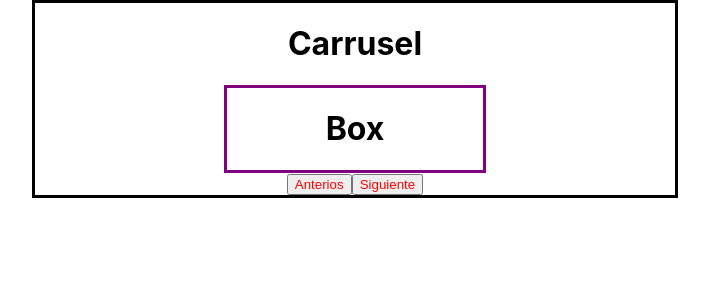
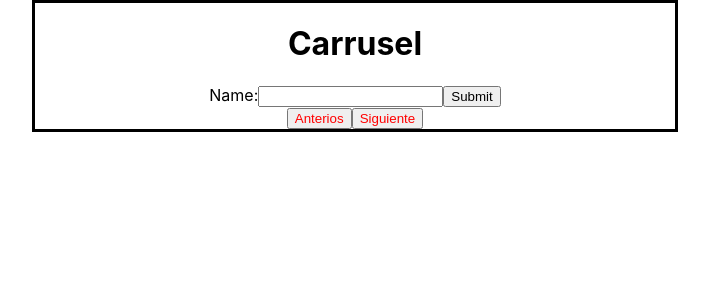
Before and after one commit to patricio87209/carrusel, a React (Create React App) app: page / in a window 1280 px wide. Shown: the top 300 px of the page, without its empty margins (285-994 px from the left). Built offline with nearby package versions, Linux system fonts and the light colour scheme.

Commit message:
Se crea un form funcional

```diff
--- a/src/App.js
+++ b/src/App.js
@@ -4,10 +4,12 @@ import './App.css';
 import Box from './components/Box';
 import Circle from './components/Circle';
 import Carrusel from './components/Carrusel'
+import Form from './components/Form';
 
 function App() {
   return (
     <Carrusel name='Carrusel' color='red'>
+      <Form/>
       <Box/>
       <Circle/>
       <Carrusel name='Carrusel hijo' color='blue'>
--- a/src/components/Carrusel.jsx
+++ b/src/components/Carrusel.jsx
@@ -1,4 +1,4 @@
-import React, { Component, useState, useEffect} from 'react';
+import React, { Component, useState} from 'react';
 import '../../src/App.css'
 
 
--- /dev/null
+++ b/src/components/Form.jsx
@@ -0,0 +1,33 @@
+import React, { Component , useState} from 'react';
+import '../../src/App.css'
+
+
+function Form (){
+
+    let [nombre, setNombre] = useState('');
+
+    function handleSubmit() {
+        alert(nombre);
+    }
+
+
+    function handleChange(event){
+      setNombre(event.target.value);
+      console.log(event.target.value)
+    }
+
+    return(
+
+        <div className='Centrado'>
+            <form onSubmit={handleSubmit}>
+                <label>
+                    Name:
+                    <input type="text" value={nombre} onChange={handleChange} />
+                </label>
+                    <input type="submit" value="Submit" />
+            </form>
+        </div>
+    )
+}
+
+export default Form;
```
